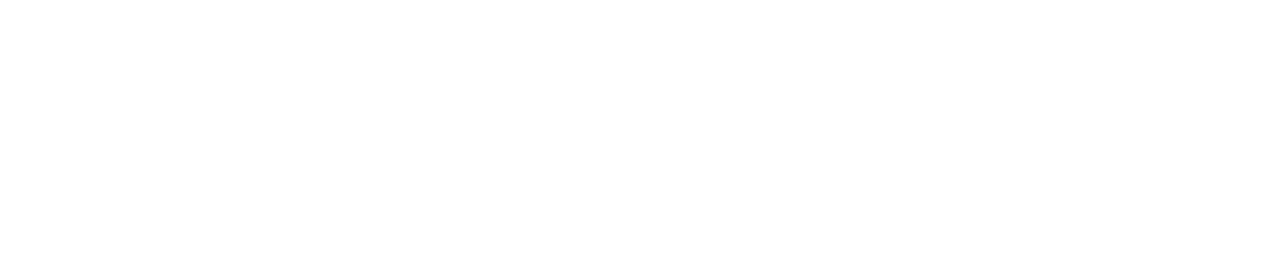
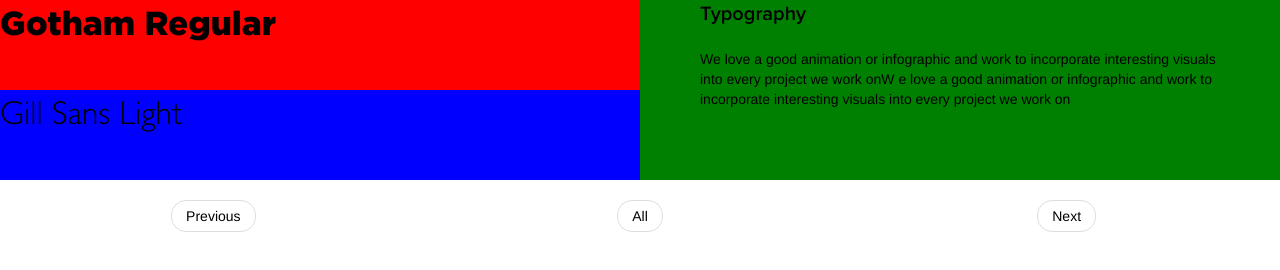
Before and after one commit to DillonJacobs/nearabout, a plain HTML site: page work/jacobson-interior-design.html in a window 1280 px wide. Drawn offline with nearby package versions, Linux system fonts and the light colour scheme; files whose address does not match are found by name.

Commit message:
more checklist stuff

```diff
--- a/css/styles.css
+++ b/css/styles.css
@@ -24,6 +24,18 @@
   src: url(../fonts/Proxima-Nova-Semibold.otf);
   font-weight: normal;
   font-style: normal;
+}
+@font-face{
+  font-family: 'GothamRegular';
+  src:url(../fonts/gotham-regular.otf);
+  font-weight:normal;
+  font-style:normal;
+}
+@font-face{
+  font-family:'GillSansLight';
+  src:url(../fonts/gill-sans-light.otf);
+  font-weight:normal;
+  font-style:normal;
 }
 *{
   -ms-box-sizing: border-box;
@@ -80,7 +92,6 @@ html{
       bottom: 0;
     }
 
-
 /* fonts */
 
 
@@ -118,6 +129,19 @@ html{
   font-family: FreightBlack;
   font-size:25pt;
 }
+
+.gotham-regular-h1, .gotham-regular-h2, .gotham-regular-h3{
+  font-family:GothamRegular;
+}
+.gotham-regular-h3 {
+  font-size: 25pt;
+}
+
+.gill-sans-light-h3{
+  font-family: GillSansLight;
+  font-size:25pt;
+}
+
 
 
 /* general styles and helpers */
@@ -252,6 +276,7 @@ a:hover{
   margin-top:20px;
   position: fixed;
   z-index:1000000;
+  top:40px;
 }
 
 ul.menu{
@@ -330,6 +355,12 @@ ul.menu li a{
   bottom:-75px;
 }
 
+
+@media (max-width: 736px) {
+  .headslide{
+    display:none;
+  }
+}
 
 /* what we do section */
 
@@ -529,3 +560,33 @@ footer{
 .work-box{
 
 }
+
+
+/* Jacobson Interior Design page */
+
+.typography-area{
+  width:100%;
+  height: 180px;
+}
+
+.typography {
+  background-color: green;
+  height:100%;
+}
+.typo-stack{
+  height:100%;
+}
+.typo-stack1{
+  background-color: red;
+  width:100%;
+  height:50%;
+}
+.typo-stack2{
+  background-color: blue;
+  width:100%;
+  height:50%;
+}
+.typography-text{
+  padding-left:60px;
+  padding-right:60px;
+}
--- a/work/jacobson-interior-design.html
+++ b/work/jacobson-interior-design.html
@@ -18,7 +18,35 @@
 
 </head>
 <body>
+<div class="row typography-area">
+    <div class="row col-xs-12 col-md-6 pull-left typo-stack black">
+    <div class="typo-stack1">
+      <div class="gotham-regular-h3">Gotham Regular</div>
+    </div>
+    <div class="typo-stack2">
+      <div class="gill-sans-light-h3">Gill Sans Light</div>
+    </div>
+  </div>
+  <div class="col-xs-12 col-md-6 pull-right typography">
+    <div class="proxima-h3 typography-text">Typography</div>
+    <br>
+    <div class="typography-text proxima-p">We love a good animation or infographic and work to incorporate interesting visuals into every project we work onW e love a good animation or infographic and work to incorporate interesting visuals into every project we work on</p>
+  </div>
 
+</div>
+<div class="row col-xs-12">
+    <ul class="pager">
+      <div class="row col-xs-4 float-left">
+        <li><a href="../work/thingiverse.html">Previous</a></li>
+      </div>
+      <div class="row col-xs-4">
+        <li><a href="#">All</a></li>
+      </div>
+      <div class="row col-xs-4 float-right">
+        <li><a href="../work/jet-city-garden.html">Next</a></li>
+      </div>
+    </ul>
+  </div>
 
 <script src="js/scripts.js"></script>
 </body>
```
Also changed, not shown: work/jet-city-gardens.html (+13 -0 lines), work/puget-sound-hospitality.html (+13 -0 lines), work/tastemaker-records.html (+13 -0 lines), work/tavern12.html (+13 -0 lines), work/thingiverse.html (+13 -5 lines), fonts/gotham-regular.otf (added).
